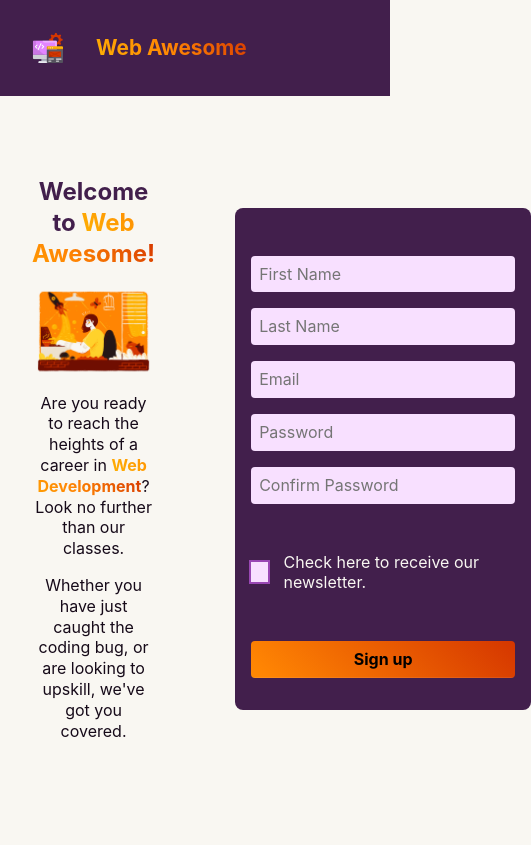
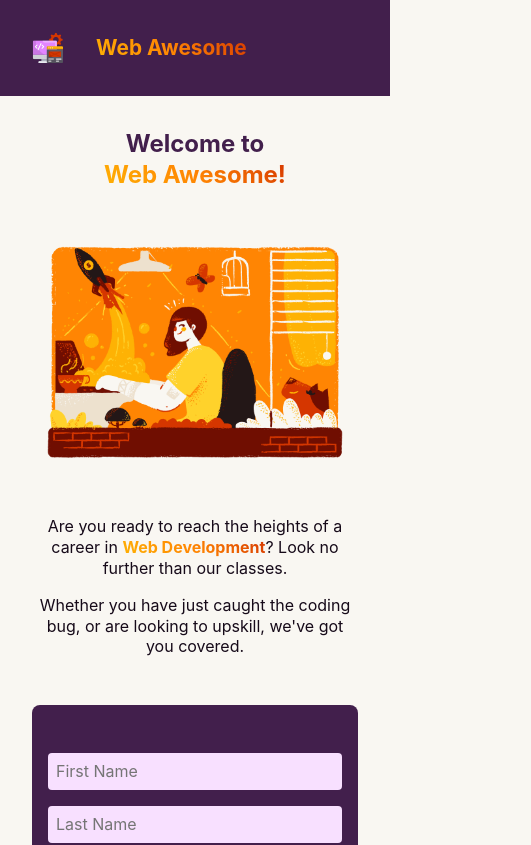
Before and after one commit to JoleneKearse/sign-up-form, a React (Vite) app: page / in a window 390 px wide. Shown: the top 845 px of the page, 531 px wide, since content can reach past the window. Built offline with nearby package versions, Linux system fonts and the light colour scheme.

Commit message:
chore: add media queries

```diff
--- a/src/components/Hero.jsx
+++ b/src/components/Hero.jsx
@@ -3,7 +3,7 @@ import hero from "/hero.png"
 const Hero = () => {
   return (
     <section className='hero-section'>
-      <h1>Welcome to <span className="gradient-text">Web Awesome!</span></h1>
+      <h1>Welcome to <span className="gradient-text inline">Web Awesome!</span></h1>
       <img src={hero} className="hero-img" alt="" />
       <p>Are you ready to reach the heights of a career in <span className="gradient-text bold">Web Development</span>?  Look no further than our classes.</p>
       <p>Whether you have just caught the coding bug, or are looking to upskill, we've got you covered.</p>
--- a/src/index.css
+++ b/src/index.css
@@ -59,14 +59,19 @@ button {
   cursor: pointer;
 }
 
+h1 {
+  color: var(--clr-neutral-800);
+}
+
 .gradient-text {
   background: -webkit-linear-gradient(45deg, var(--clr-yellow), var(--clr-orange), var(--clr-red));
   -webkit-background-clip: text;
+  background-clip: text;
   -webkit-text-fill-color: transparent;
 }
 
-h1 {
-  color: var(--clr-neutral-800);
+.inline {
+  display: inline-block;
 }
 
 h3 {
@@ -187,3 +192,27 @@ form {
   background-position: left;
   -webkit-text-stroke:.025rem #160a19;
 }
+
+@media (max-width: 800px) {
+  main {
+    gap: var(--spacing-lg);
+  }
+}
+
+@media (max-width: 550px) {
+  main {
+    padding: var(--spacing-med);
+  }
+}
+
+@media (max-width: 477px) {
+  main {
+    flex-direction: column;
+  }
+}
+
+@media (max-width: 350px) {
+  main {
+    padding: var(--spacing-sm);
+  }
+}
```
